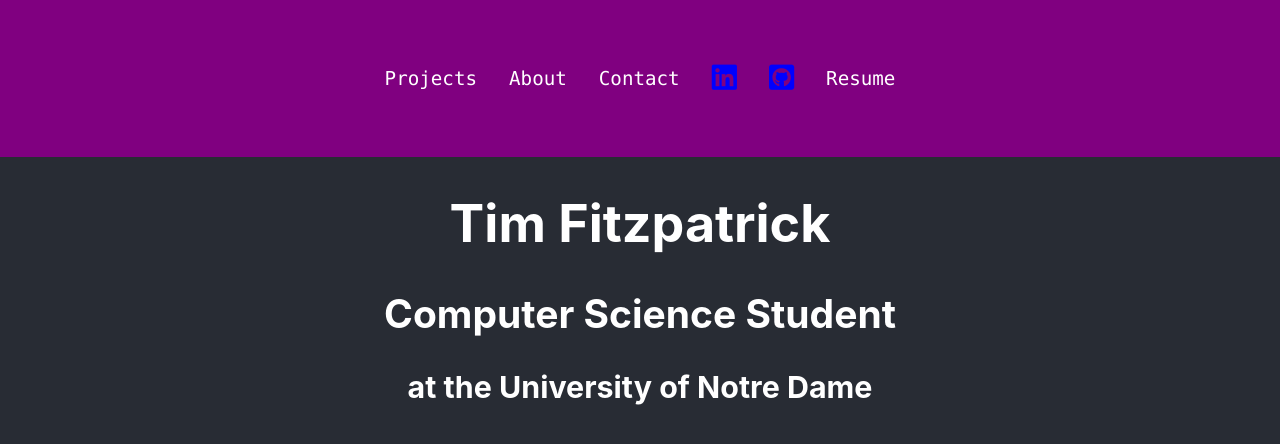
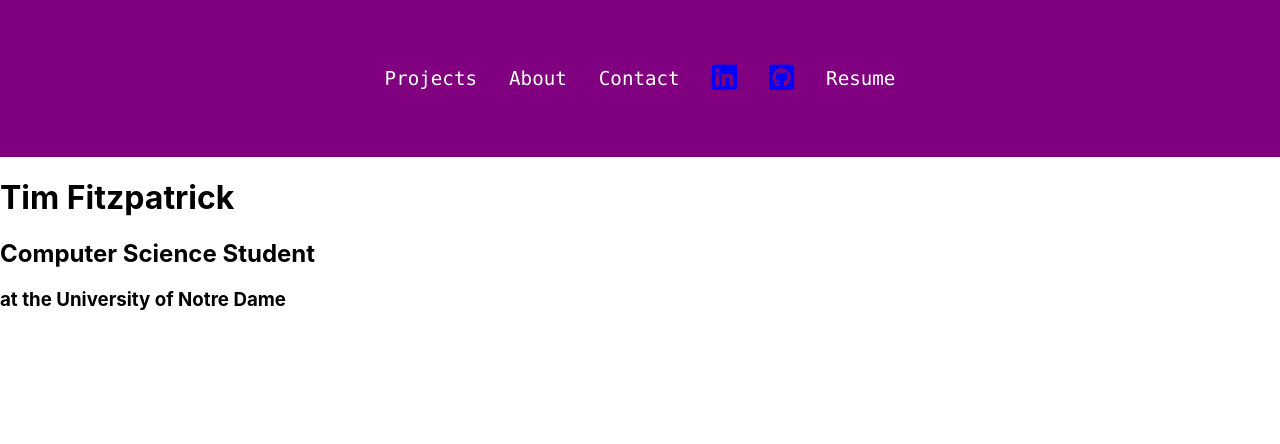
Before and after one commit to tfitzpatrick0/MyWebsite, a React (Create React App) app: page / in a window 1280 px wide. Shown: the top 444 px of the page. Built offline with nearby package versions, Linux system fonts and the light colour scheme.

Commit message:
removed App.css

```diff
--- a/src/App.css
+++ /dev/null
@@ -1,38 +0,0 @@
-.App {
-  text-align: center;
-  background-color: purple;
-}
-
-.App-logo {
-  height: 40vmin;
-  pointer-events: none;
-}
-
-@media (prefers-reduced-motion: no-preference) {
-  .App-logo {
-    animation: App-logo-spin infinite 20s linear;
-  }
-}
-
-.App-header {
-  background-color: #282c34;
-  min-height: 100vh;
-  display: flex;
-  flex-direction: column;
-  align-items: center;
-  font-size: calc(10px + 2vmin);
-  color: white;
-}
-
-.App-link {
-  color: #61dafb;
-}
-
-@keyframes App-logo-spin {
-  from {
-    transform: rotate(0deg);
-  }
-  to {
-    transform: rotate(360deg);
-  }
-}
--- a/src/App.jsx
+++ b/src/App.jsx
@@ -1,4 +1,4 @@
-import "./App.css";
+import "./index.css";
 import Intro from "./components/Intro";
 import Navbar from "./components/Navbar";
 
--- a/src/components/Navbar.css
+++ b/src/components/Navbar.css
@@ -3,6 +3,8 @@
     monospace;
   font-size: 120%;
   padding: 4rem 1rem;
+  text-align: center;
+  background-color: purple;
 }
 
 nav ul {
```
